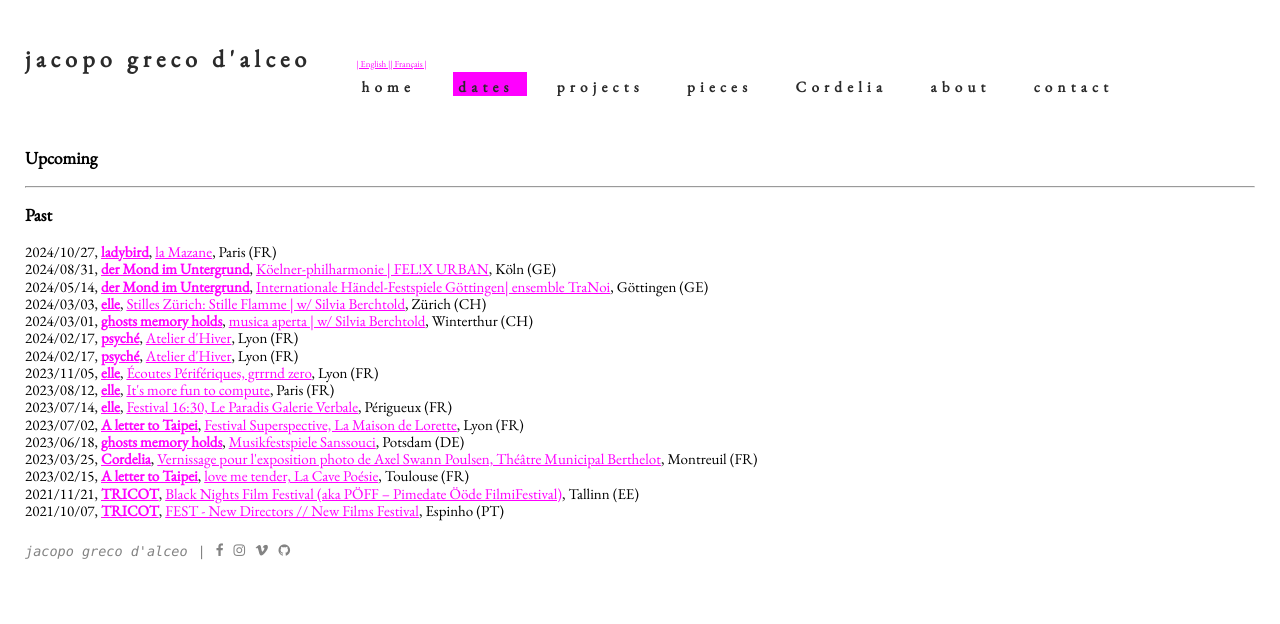
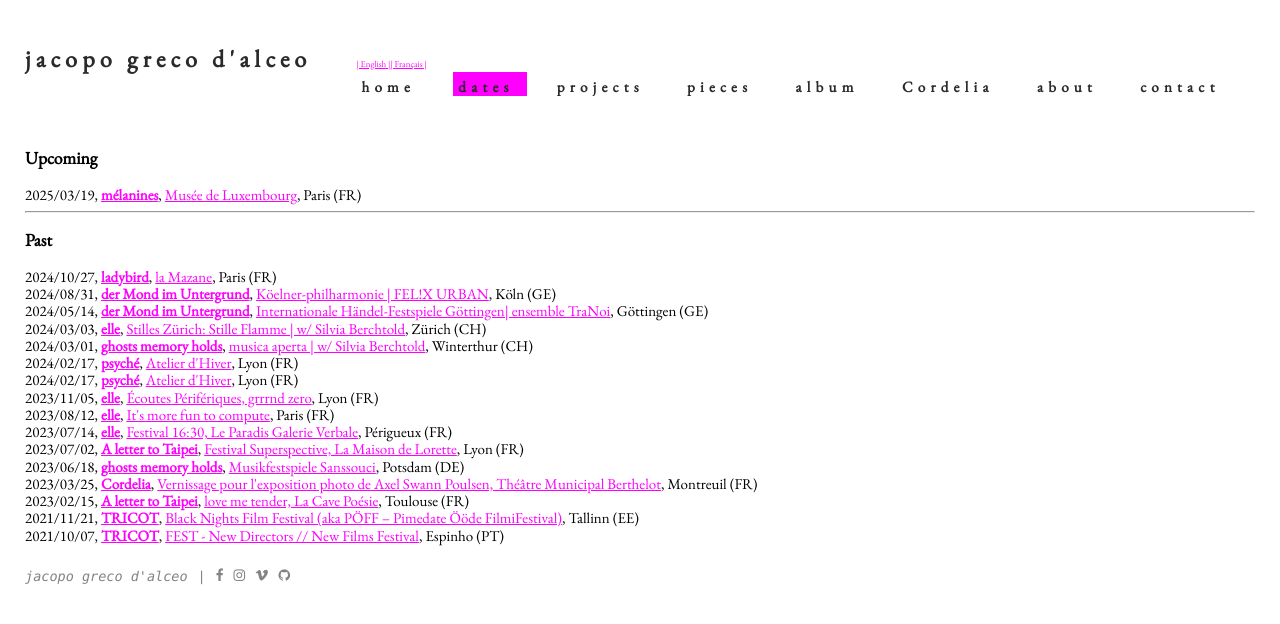
Before and after one commit to jacopogrecodalceo/jacopogrecodalceo.github.io, a Jekyll site: the page built from content/_en/dates.html, in a window 1280 px wide. Shown: the top 624 px of the page. Built offline with Jekyll 4.4.1, drawn with Linux system fonts in a browser that asks for light colours.

Commit message:
update mélanines

```diff
--- a/_config.yml
+++ b/_config.yml
@@ -58,6 +58,20 @@ defaults:
       layout: pieces
       permalink: /:collection/pieces/:slug
 
+  - scope:
+      path: "_en/album"
+      type: en
+    values:
+      layout: pieces
+      permalink: /:collection/album/:slug
+
+  - scope:
+      path: "_fr/album"
+      type: fr
+    values:
+      layout: pieces
+      permalink: /:collection/album/:slug
+
 plugins:
   - jekyll-sitemap
   - jekyll-seo-tag
--- a/_data/dates.yml
+++ b/_data/dates.yml
@@ -1,3 +1,10 @@
+- what: "mélanines"
+  when: "2025/03/19"
+  site: "https://museeduluxembourg.fr/fr/agenda/evenement/tous-leger"
+  name: "Musée de Luxembourg"
+  city: "Paris"
+  country: "FR"
+
 - what: "ladybird"
   when: "2024/10/27"
   site: "lamazane.com"
--- a/_data/navigation.yml
+++ b/_data/navigation.yml
@@ -12,6 +12,9 @@ navigation_items:
 
     - label: pieces
       url_name: pieces
+
+    - label: album
+      url_name: album
 
     - label: Cordelia
       url_name: cordelia
@@ -35,6 +38,9 @@ navigation_items:
     - label: pièces
       url_name: pieces
 
+    - label: album
+      url_name: album
+
     - label: Cordelia
       url_name: cordelia
 
--- /dev/null
+++ b/content/_en/album/25_1-mélanines.md
@@ -0,0 +1,6 @@
+---
+title: mélanines
+slug: melanines
+tags: electronic
+year: 2025
+---
```
Also changed, not shown: content/_en/album.html (added, +15 -0 lines), content/_fr/album.html (added, +15 -0 lines), content/_fr/album/25_1-mélanines.md (added, +6 -0 lines).
